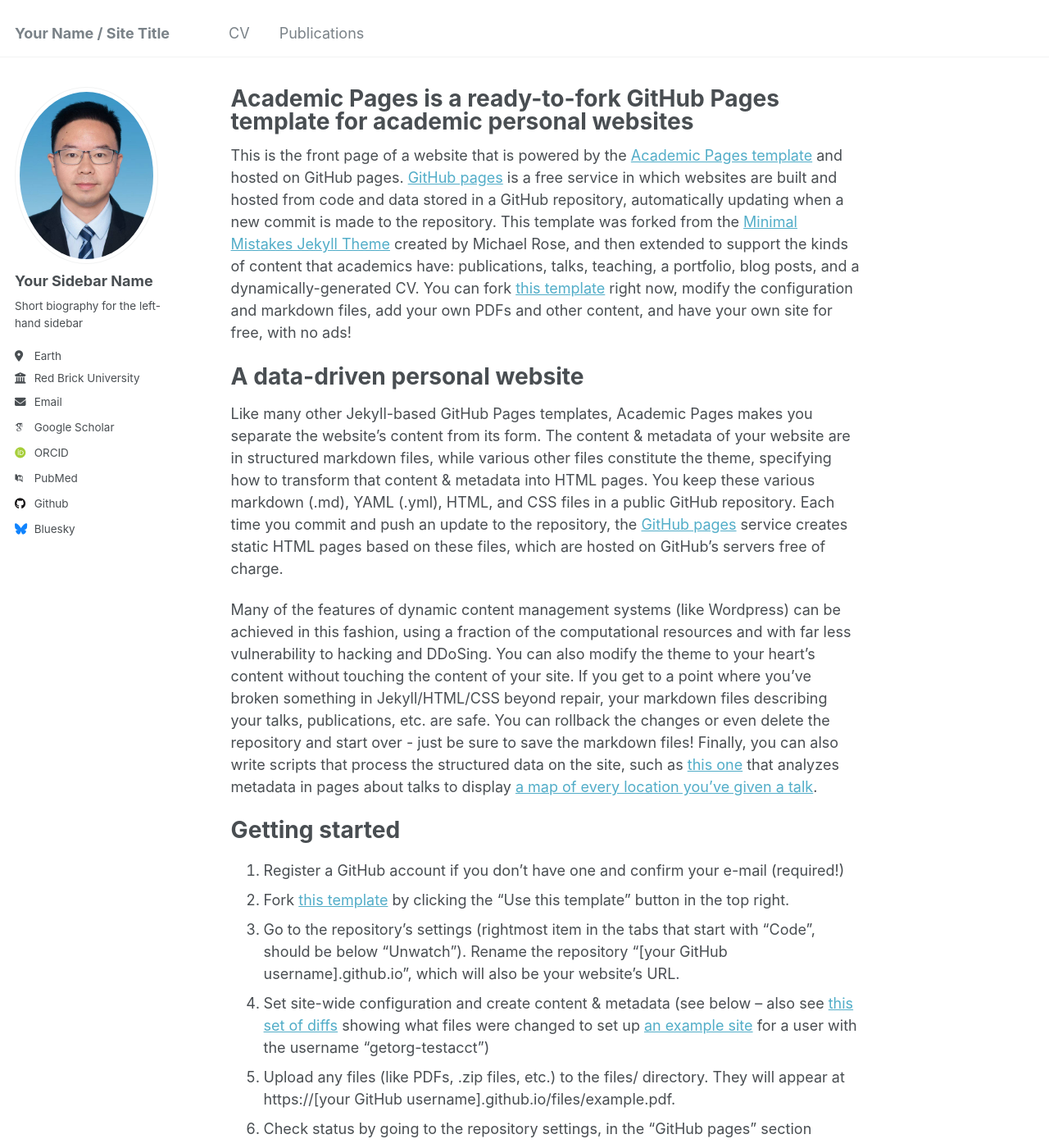
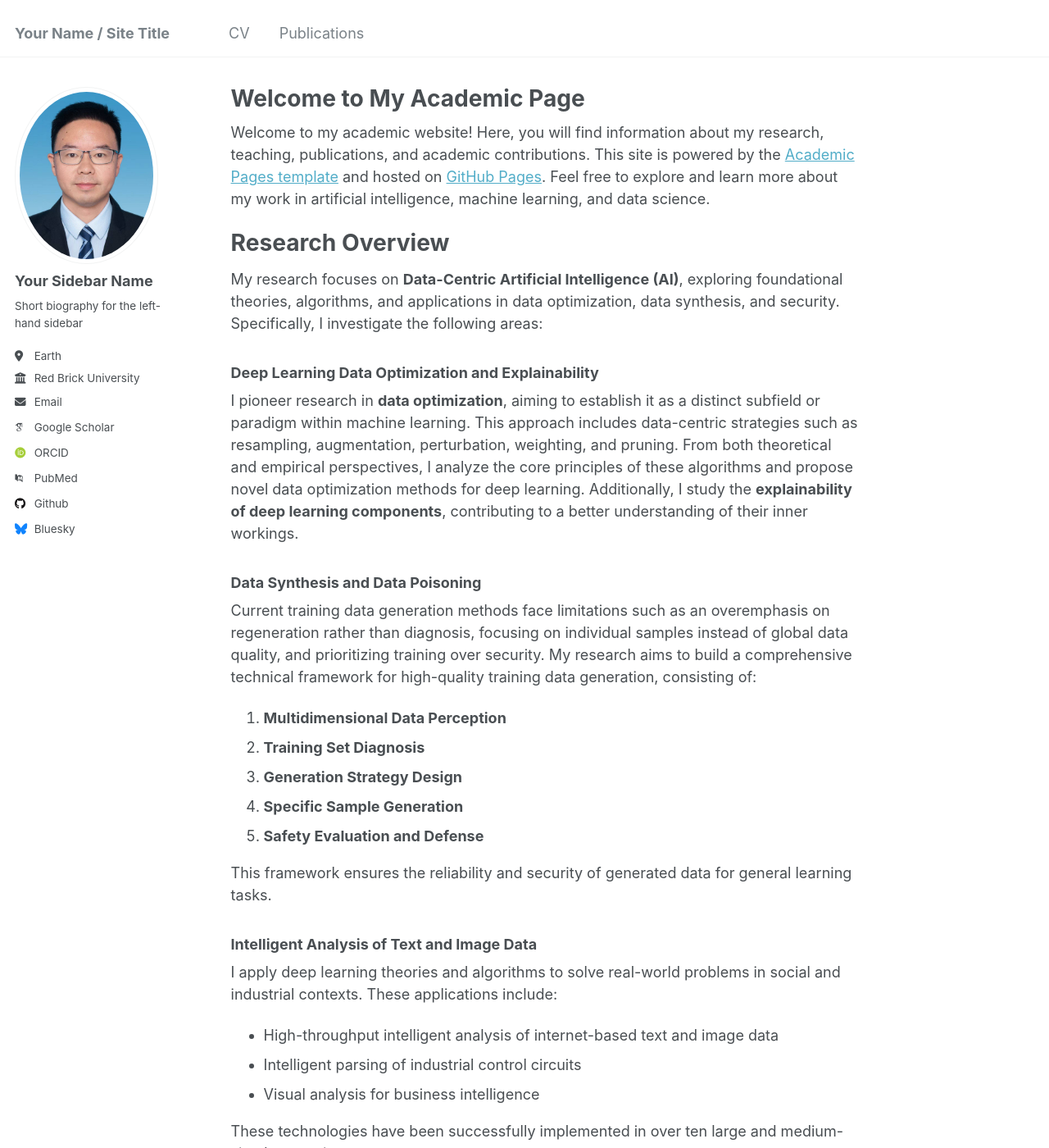
Before and after one commit to wuou-ai/wuou-ai.github.io, a Jekyll site: the page built from _pages/about.md, in a window 1280 px wide and 1400 px high. Shown: the whole window at 82% size. Built offline with Jekyll 4.4.1, drawn with Linux system fonts in a browser that asks for light colours; some web fonts are replaced; some of the changed text lies outside the part shown.

Commit message:
Update about.md

```diff
--- a/_pages/about.md
+++ b/_pages/about.md
@@ -1,49 +1,42 @@
 ---
 permalink: /
-title: "Academic Pages is a ready-to-fork GitHub Pages template for academic personal websites"
+title: "Welcome to My Academic Page"
 author_profile: true
 redirect_from:
   - /about/
   - /about.html
 ---
 
-This is the front page of a website that is powered by the [Academic Pages template](https://github.com/academicpages/academicpages.github.io) and hosted on GitHub pages. [GitHub pages](https://pages.github.com) is a free service in which websites are built and hosted from code and data stored in a GitHub repository, automatically updating when a new commit is made to the repository. This template was forked from the [Minimal Mistakes Jekyll Theme](https://mmistakes.github.io/minimal-mistakes/) created by Michael Rose, and then extended to support the kinds of content that academics have: publications, talks, teaching, a portfolio, blog posts, and a dynamically-generated CV. You can fork [this template](https://github.com/academicpages/academicpages.github.io) right now, modify the configuration and markdown files, add your own PDFs and other content, and have your own site for free, with no ads!
 
-A data-driven personal website
+Welcome to my academic website! Here, you will find information about my research, teaching, publications, and academic contributions. This site is powered by the [Academic Pages template](https://github.com/academicpages/academicpages.github.io) and hosted on [GitHub Pages](https://pages.github.com). Feel free to explore and learn more about my work in artificial intelligence, machine learning, and data science.
+
+Research Overview
 ======
-Like many other Jekyll-based GitHub Pages templates, Academic Pages makes you separate the website's content from its form. The content & metadata of your website are in structured markdown files, while various other files constitute the theme, specifying how to transform that content & metadata into HTML pages. You keep these various markdown (.md), YAML (.yml), HTML, and CSS files in a public GitHub repository. Each time you commit and push an update to the repository, the [GitHub pages](https://pages.github.com/) service creates static HTML pages based on these files, which are hosted on GitHub's servers free of charge.
+My research focuses on **Data-Centric Artificial Intelligence (AI)**, exploring foundational theories, algorithms, and applications in data optimization, data synthesis, and security. Specifically, I investigate the following areas:
 
-Many of the features of dynamic content management systems (like Wordpress) can be achieved in this fashion, using a fraction of the computational resources and with far less vulnerability to hacking and DDoSing. You can also modify the theme to your heart's content without touching the content of your site. If you get to a point where you've broken something in Jekyll/HTML/CSS beyond repair, your markdown files describing your talks, publications, etc. are safe. You can rollback the changes or even delete the repository and start over - just be sure to save the markdown files! Finally, you can also write scripts that process the structured data on the site, such as [this one](https://github.com/academicpages/academicpages.github.io/blob/master/talkmap.ipynb) that analyzes metadata in pages about talks to display [a map of every location you've given a talk](https://academicpages.github.io/talkmap.html).
+### Deep Learning Data Optimization and Explainability
+I pioneer research in **data optimization**, aiming to establish it as a distinct subfield or paradigm within machine learning. This approach includes data-centric strategies such as resampling, augmentation, perturbation, weighting, and pruning. From both theoretical and empirical perspectives, I analyze the core principles of these algorithms and propose novel data optimization methods for deep learning. Additionally, I study the **explainability of deep learning components**, contributing to a better understanding of their inner workings.
 
-Getting started
+### Data Synthesis and Data Poisoning
+Current training data generation methods face limitations such as an overemphasis on regeneration rather than diagnosis, focusing on individual samples instead of global data quality, and prioritizing training over security. My research aims to build a comprehensive technical framework for high-quality training data generation, consisting of:
+1. **Multidimensional Data Perception**
+2. **Training Set Diagnosis**
+3. **Generation Strategy Design**
+4. **Specific Sample Generation**
+5. **Safety Evaluation and Defense**
+
+This framework ensures the reliability and security of generated data for general learning tasks.
+
+### Intelligent Analysis of Text and Image Data
+I apply deep learning theories and algorithms to solve real-world problems in social and industrial contexts. These applications include:
+- High-throughput intelligent analysis of internet-based text and image data
+- Intelligent parsing of industrial control circuits
+- Visual analysis for business intelligence
+
+These technologies have been successfully implemented in over ten large and medium-sized enterprises.
+
+A Data-Driven Personal Website
 ======
-1. Register a GitHub account if you don't have one and confirm your e-mail (required!)
-1. Fork [this template](https://github.com/academicpages/academicpages.github.io) by clicking the "Use this template" button in the top right.
-1. Go to the repository's settings (rightmost item in the tabs that start with "Code", should be below "Unwatch"). Rename the repository "[your GitHub username].github.io", which will also be your website's URL.
-1. Set site-wide configuration and create content & metadata (see below -- also see [this set of diffs](http://archive.is/3TPas) showing what files were changed to set up [an example site](https://getorg-testacct.github.io) for a user with the username "getorg-testacct")
-1. Upload any files (like PDFs, .zip files, etc.) to the files/ directory. They will appear at https://[your GitHub username].github.io/files/example.pdf.
-1. Check status by going to the repository settings, in the "GitHub pages" section
+This website is powered by the [Academic Pages template](https://github.com/academicpages/academicpages.github.io), a ready-to-fork GitHub Pages template for academic personal websites. It separates the content of the site (written in markdown files) from its design (written in HTML, CSS, and YAML), allowing for easy updates and customization. Each time new content is added, static HTML pages are automatically generated and hosted on GitHub's servers for free.
 
-Site-wide configuration
-------
-The main configuration file for the site is in the base directory in [_config.yml](https://github.com/academicpages/academicpages.github.io/blob/master/_config.yml), which defines the content in the sidebars and other site-wide features. You will need to replace the default variables with ones about yourself and your site's github repository. The configuration file for the top menu is in [_data/navigation.yml](https://github.com/academicpages/academicpages.github.io/blob/master/_data/navigation.yml). For example, if you don't have a portfolio or blog posts, you can remove those items from that navigation.yml file to remove them from the header.
-
-Create content & metadata
-------
-For site content, there is one markdown file for each type of content, which are stored in directories like _publications, _talks, _posts, _teaching, or _pages. For example, each talk is a markdown file in the [_talks directory](https://github.com/academicpages/academicpages.github.io/tree/master/_talks). At the top of each markdown file is structured data in YAML about the talk, which the theme will parse to do lots of cool stuff. The same structured data about a talk is used to generate the list of talks on the [Talks page](https://academicpages.github.io/talks), each [individual page](https://academicpages.github.io/talks/2012-03-01-talk-1) for specific talks, the talks section for the [CV page](https://academicpages.github.io/cv), and the [map of places you've given a talk](https://academicpages.github.io/talkmap.html) (if you run this [python file](https://github.com/academicpages/academicpages.github.io/blob/master/talkmap.py) or [Jupyter notebook](https://github.com/academicpages/academicpages.github.io/blob/master/talkmap.ipynb), which creates the HTML for the map based on the contents of the _talks directory).
-
-**Markdown generator**
-
-The repository includes [a set of Jupyter notebooks](https://github.com/academicpages/academicpages.github.io/tree/master/markdown_generator
-) that converts a CSV containing structured data about talks or presentations into individual markdown files that will be properly formatted for the Academic Pages template. The sample CSVs in that directory are the ones I used to create my own personal website at stuartgeiger.com. My usual workflow is that I keep a spreadsheet of my publications and talks, then run the code in these notebooks to generate the markdown files, then commit and push them to the GitHub repository.
-
-How to edit your site's GitHub repository
-------
-Many people use a git client to create files on their local computer and then push them to GitHub's servers. If you are not familiar with git, you can directly edit these configuration and markdown files directly in the github.com interface. Navigate to a file (like [this one](https://github.com/academicpages/academicpages.github.io/blob/master/_talks/2012-03-01-talk-1.md) and click the pencil icon in the top right of the content preview (to the right of the "Raw | Blame | History" buttons). You can delete a file by clicking the trashcan icon to the right of the pencil icon. You can also create new files or upload files by navigating to a directory and clicking the "Create new file" or "Upload files" buttons.
-
-Example: editing a markdown file for a talk
-![Editing a markdown file for a talk](/images/editing-talk.png)
-
-For more info
-------
-More info about configuring Academic Pages can be found in [the guide](https://academicpages.github.io/markdown/), the [growing wiki](https://github.com/academicpages/academicpages.github.io/wiki), and you can always [ask a question on GitHub](https://github.com/academicpages/academicpages.github.io/discussions). The [guides for the Minimal Mistakes theme](https://mmistakes.github.io/minimal-mistakes/docs/configuration/) (which this theme was forked from) might also be helpful.
+Whether you're interested in my research, teaching, or academic service, I hope this website provides easy access to my work and contributions.
```
